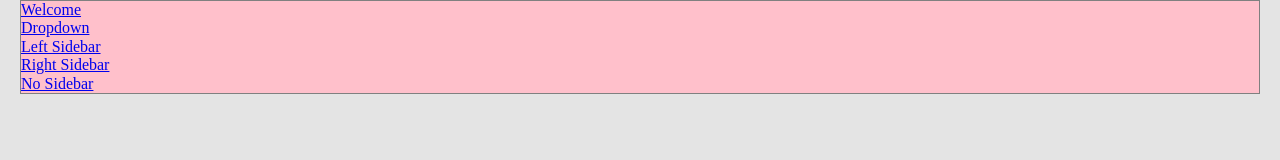
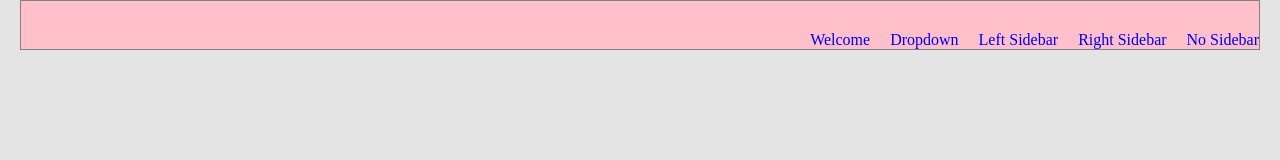
Before and after one commit to karolina-rachuta/Verti_RWD, a website: page index.html in a window 1280 px wide. Drawn offline with Linux system fonts and the light colour scheme.

Commit message:
working on nav bar

```diff
--- a/src/styles/components/menu.scss
+++ b/src/styles/components/menu.scss
@@ -3,13 +3,32 @@
 .nav {
     width: 100%;
     max-width: 1400px;
+    height: 50px;
     border: 1px solid grey;
     background-color: pink;
     margin: 0 auto;
 
     .nav-menu {
-        & ul li {
-            list-style: none;
+        display: none;
+
+        @media only screen and (min-width: 585px) {
+            display: flex;
+            height: 100%;
+            justify-content: end;
+            align-items: flex-end;
+        }
+
+        ul {
+            display: flex;
+            gap: 20px;
+
+            li {
+                list-style: none;
+
+                a {
+                    text-decoration: none;
+                }
+            }
         }
     }
 
```
Also changed, not shown: src/components/menu.css, src/main.css, 2 other files.
